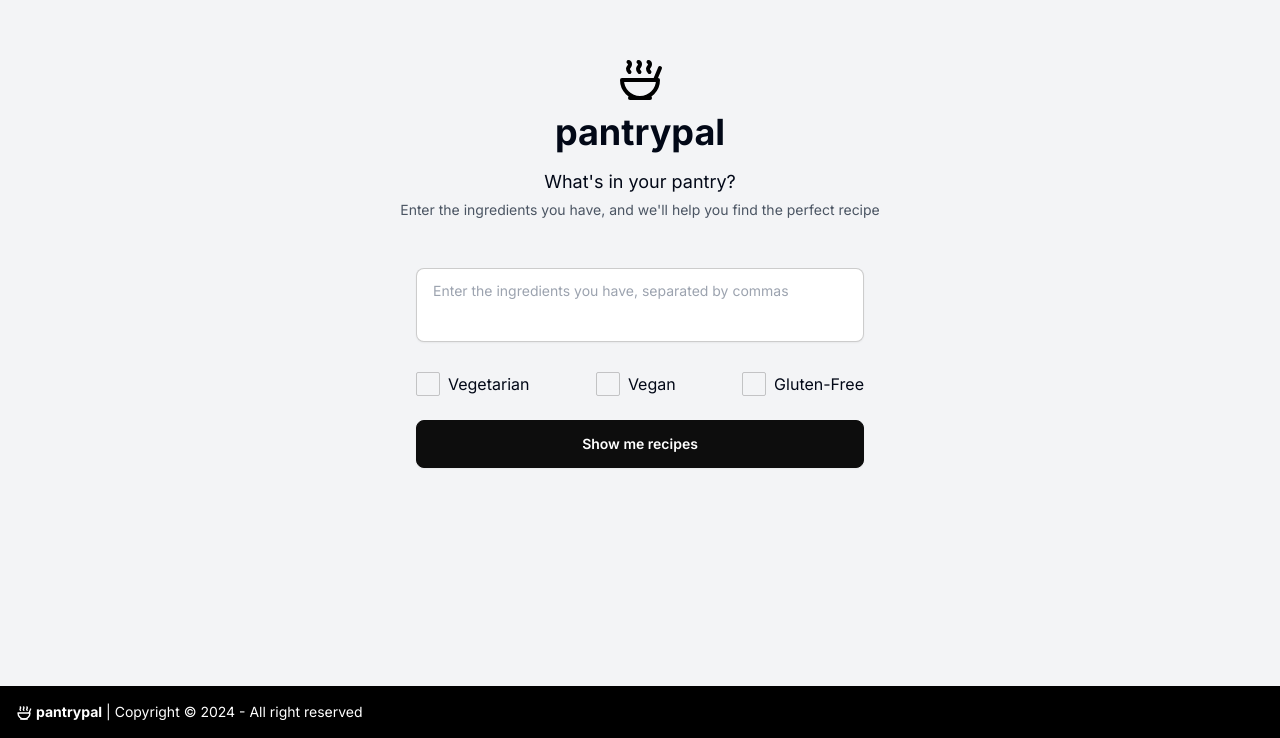
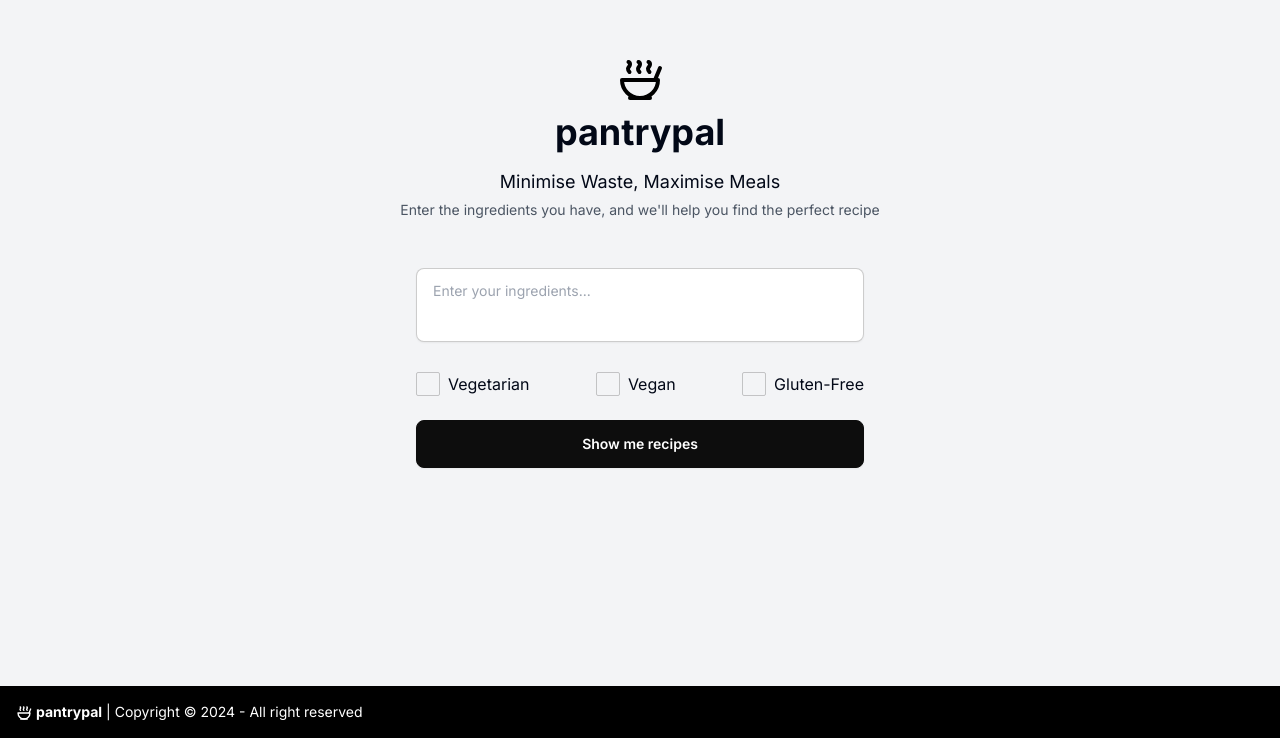
Before and after one commit to Kazzuk/pantrypal, a Next.js app: page / in a window 1280 px wide. Shown: the part 114-852 px from the top of the page. Built offline with nearby package versions, Linux system fonts and the light colour scheme.

Commit message:
Tidy up project

```diff
--- a/src/components/header/index.tsx
+++ b/src/components/header/index.tsx
@@ -5,7 +5,7 @@ export default function Header() {
     <header className="mb-12 flex flex-col items-center justify-center">
       <SoupIcon className="h-12 w-12 text-black" />
       <h1 className="mt-2 text-4xl font-bold">pantrypal</h1>
-      <p className="mt-4 text-center text-lg">What&apos;s in your pantry?</p>
+      <p className="mt-4 text-center text-lg">Minimise Waste, Maximise Meals</p>
       <p className="mt-1 text-sm text-gray-600">
         Enter the ingredients you have, and we&apos;ll help you find the perfect recipe
       </p>
--- a/src/components/input-form/index.tsx
+++ b/src/components/input-form/index.tsx
@@ -62,7 +62,7 @@ export default function InputForm({ isLoading, handleInputChange, handleSubmit,
     <form onSubmit={localHandleSubmit}>
       <textarea
         ref={textareaRef}
-        placeholder="Enter the ingredients you have, separated by commas"
+        placeholder="Enter your ingredients..."
         onChange={handleInputChange}
         disabled={isLoading}
         className="textarea textarea-bordered textarea-md mb-6 w-full max-w-md resize-none overflow-y-hidden rounded-lg px-4 py-2 shadow-sm focus:outline-none"
```
Also changed, not shown: 1 other file (tests, documents, lock files or other folders).
